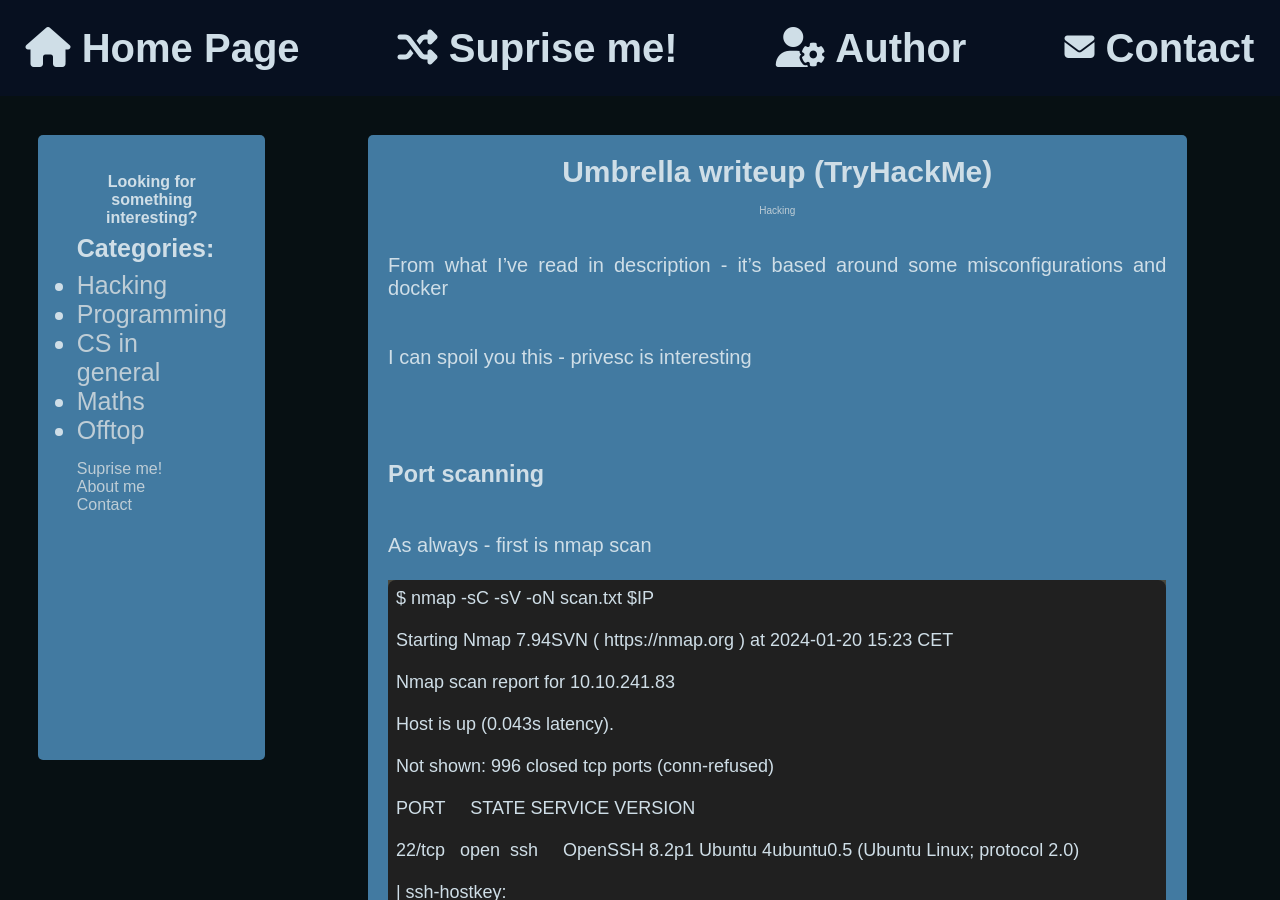
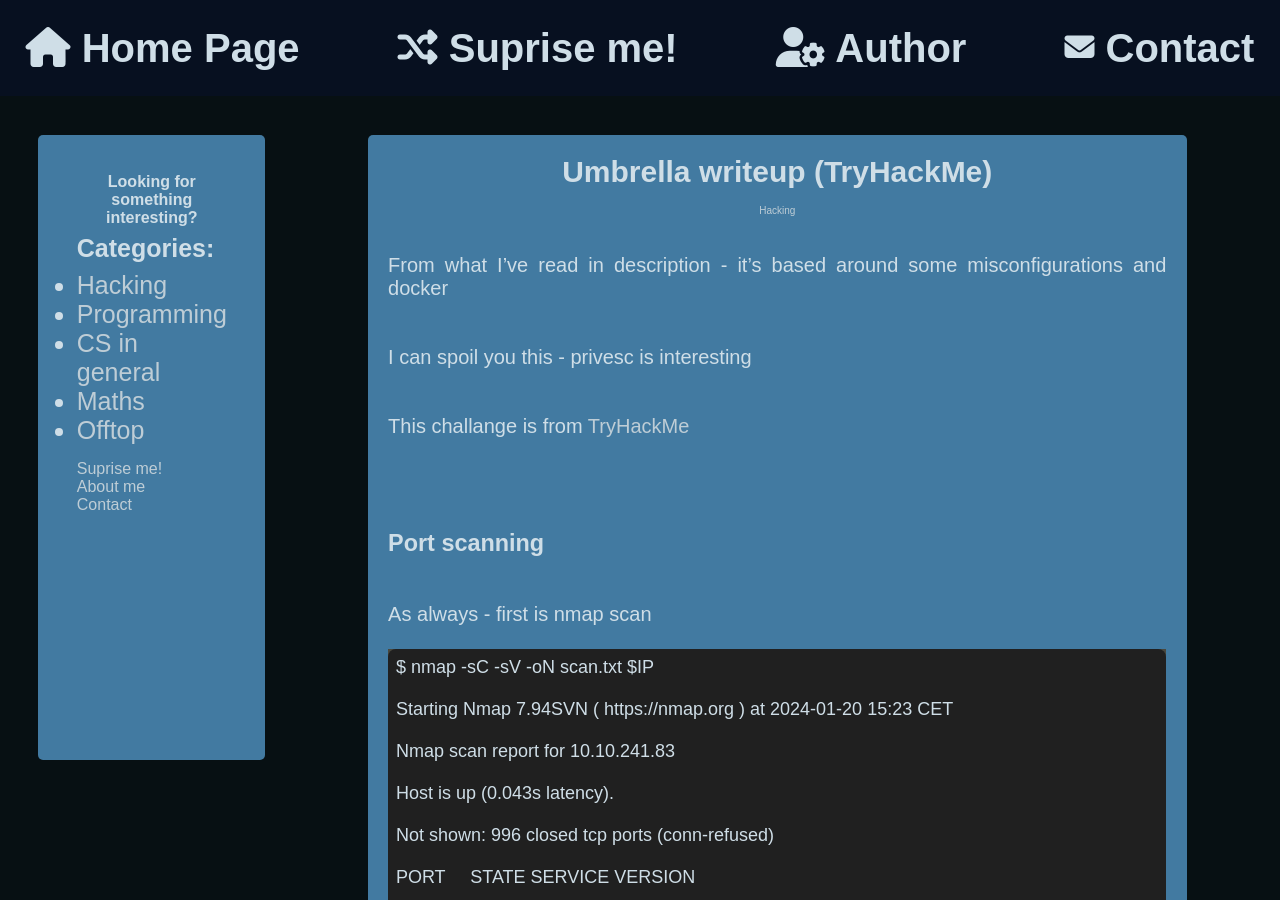
Before and after one commit to wizarddos/blog, a Jekyll site: the page built from _posts/2024-01-20-Umbrella_writeup.md, in a window 1280 px wide and 900 px high. Built offline with Jekyll 4.4.1, drawn with Linux system fonts in a browser that asks for light colours; comment, search, counter and statistics services are not loaded.

Commit message:
added link to the machine

```diff
--- a/_posts/2024-01-20-Umbrella_writeup.md
+++ b/_posts/2024-01-20-Umbrella_writeup.md
@@ -9,6 +9,8 @@
 From what I've read in description - it's based around some misconfigurations and docker
 
 I can spoil you this - privesc is interesting
+
+This challange is from [TryHackMe](https://tryhackme.com/room/umbrella)
 
 <!--more-->
 
```
